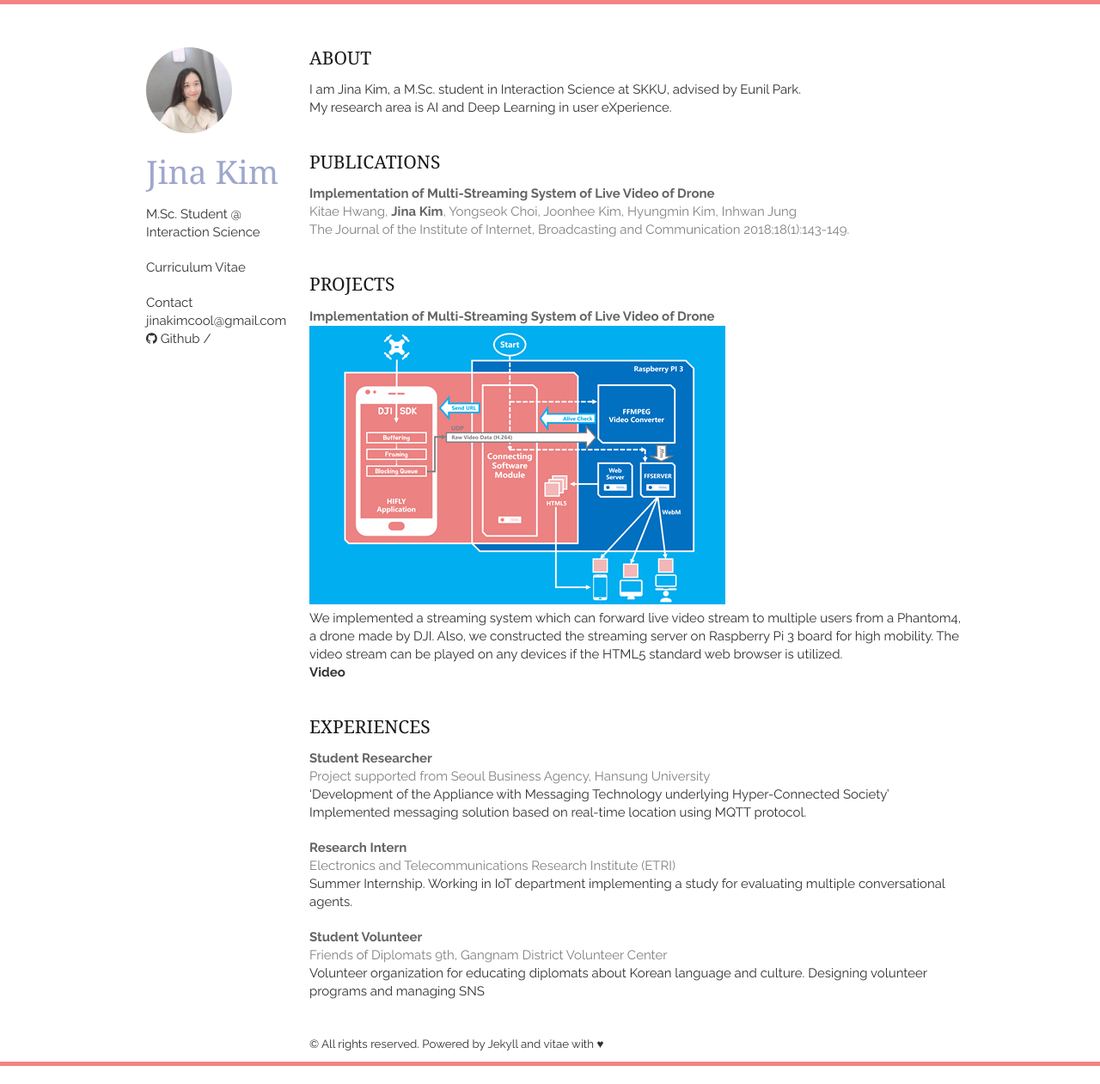
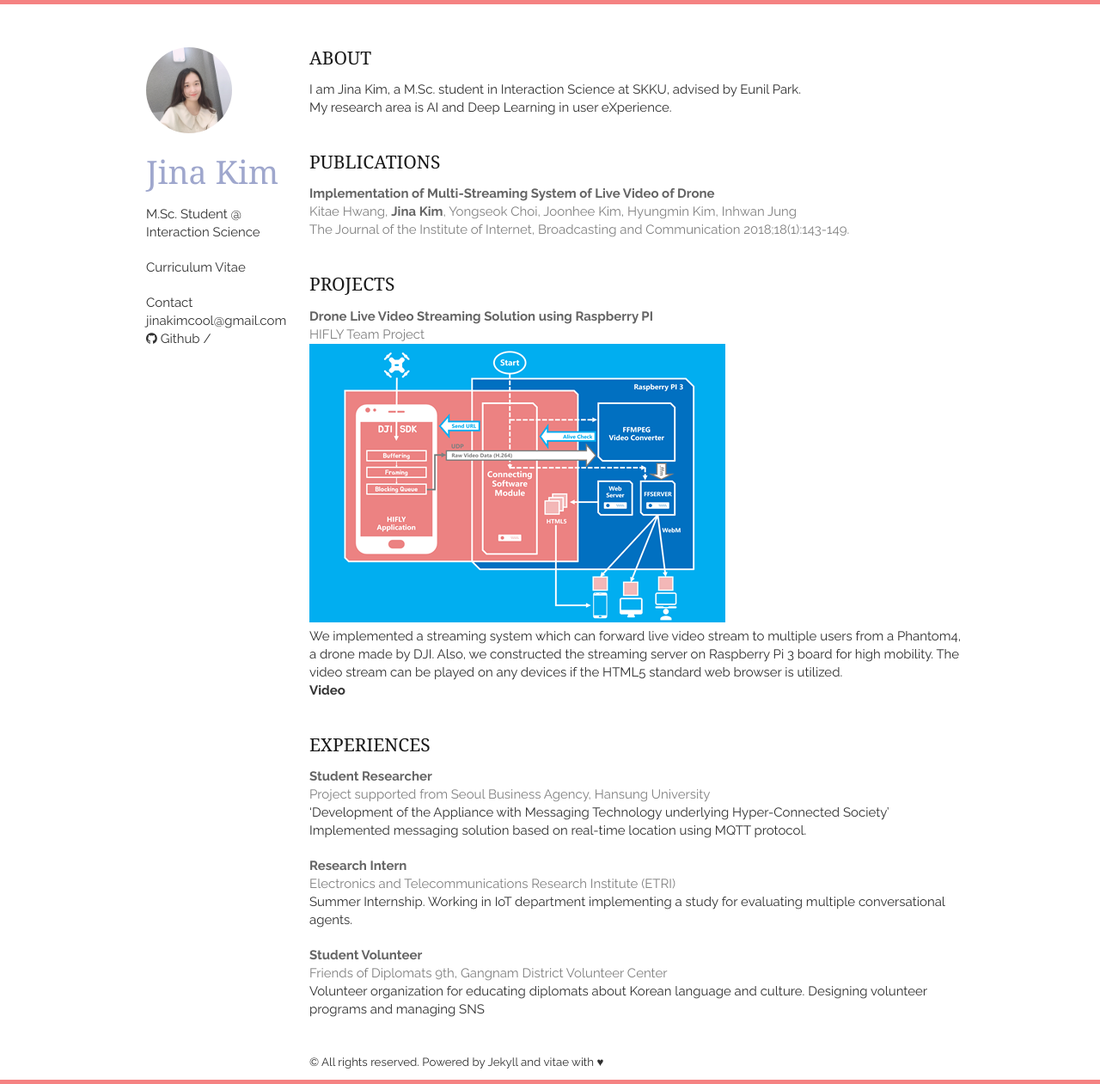
Before and after one commit to Jina-Kim/Jina-Kim.github.io, a Jekyll site: the page built from index.html, in a window 1280 px wide. Shown: the whole page at 86% size. Built offline with Jekyll 4.4.1, drawn with Linux system fonts in a browser that asks for light colours; nearby versions of some CDN libraries; the list of posts is cut into pages by our own code; before the commit the page ends 1240 px from its top, so only the background shows below that.

Commit message:
update drone projects

```diff
--- a/_includes/projects.html
+++ b/_includes/projects.html
@@ -3,7 +3,8 @@
 
     <article>
         <header>
-            <em>Implementation of Multi-Streaming System of Live Video of Drone</em>
+            <em>Drone Live Video Streaming Solution using Raspberry PI</em><br>
+            <span><a href="https://github.com/HIFLY-CSM">HIFLY</a> Team Project</span>
         </header>
         <table>
           <tr>
```
